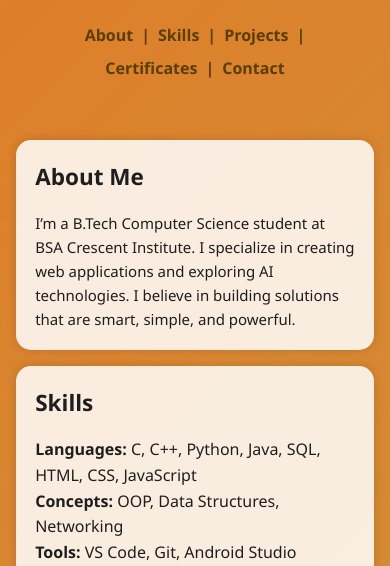
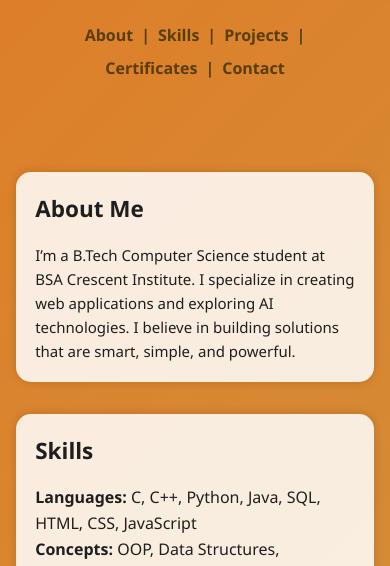
Before and after one commit to Thansim1/Personal-Portfolio, a plain HTML site: page index.html in a window 390 px wide. Shown: the part 269-835 px from the top of the page. Drawn offline with Linux system fonts and the light colour scheme.

Commit message:
the last change

```diff
--- a/index.html
+++ b/index.html
@@ -9,11 +9,14 @@
 <body>
   <div class="background"></div>
 
+  <div class="container">
+
     <header class="hero-section">
       <img src="profilebc.jpeg" alt="Profile Picture" class="profile-img">
       <h1>V. Abdul Rahim Thansim</h1>
       <p class="tagline">Web Developer | AI Explorer | Tech Enthusiast</p>
 
+      <!-- ✅ Nav is now inside the container -->
       <nav class="nav-bar">
         <a href="#about">About</a>
         <a href="#skills">Skills</a>
@@ -90,6 +93,8 @@
       <p>&copy; 2025 Abdul Rahim Thansim. Built with 💖 and JavaScript</p>
     </footer>
 
+  </div> <!-- end of .container -->
+
   <script src="script.js"></script>
 </body>
 </html>
--- a/style.css
+++ b/style.css
@@ -3,6 +3,10 @@
   margin: 0;
   padding: 0;
   box-sizing: border-box;
+}
+html, body {
+  width: 100%;
+  overflow-x: hidden;
 }
 body {
   font-family: 'Segoe UI', sans-serif;
@@ -20,6 +24,13 @@ h1, h2, h3 {
 }
 h2 {
   margin-bottom: 1rem;
+}
+
+/* Container */
+.container {
+  max-width: 1200px;
+  margin: 0 auto;
+  padding: 0 16px;
 }
 
 /* Background Animation */
@@ -61,7 +72,7 @@ h2 {
   font-size: 1rem;
 }
 
-/* Navigation Bar - Clean and Responsive */
+/* Navigation Bar */
 .nav-bar {
   display: flex;
   flex-wrap: wrap;
@@ -69,6 +80,8 @@ h2 {
   align-items: center;
   padding: 10px 20px;
   gap: 8px;
+  margin-top: 1rem;
+  margin-bottom: 1rem;
 }
 .nav-bar a {
   color: #5a3e00;
@@ -86,12 +99,10 @@ h2 {
 /* Sections */
 section {
   padding: 2rem;
-  max-width: 900px;
-  margin: auto;
-  margin-top: 2rem;
   background: rgba(255, 255, 255, 0.85);
   border-radius: 15px;
   box-shadow: 0 0 10px #00000025;
+  margin: 2rem 0;
 }
 ul {
   list-style: none;
@@ -145,7 +156,6 @@ footer {
   text-align: center;
   padding: 1rem;
   background: rgba(255, 255, 255, 0.5);
-  margin-top: 2rem;
   font-size: 0.9rem;
 }
 
@@ -157,10 +167,6 @@ footer {
   .profile-img {
     width: 100px;
     height: 100px;
-  }
-  section {
-    padding: 1.5rem;
-    margin: 1rem;
   }
 }
 @media screen and (max-width: 480px) {
```
Lines whose indentation alone changed are shown as unchanged.
